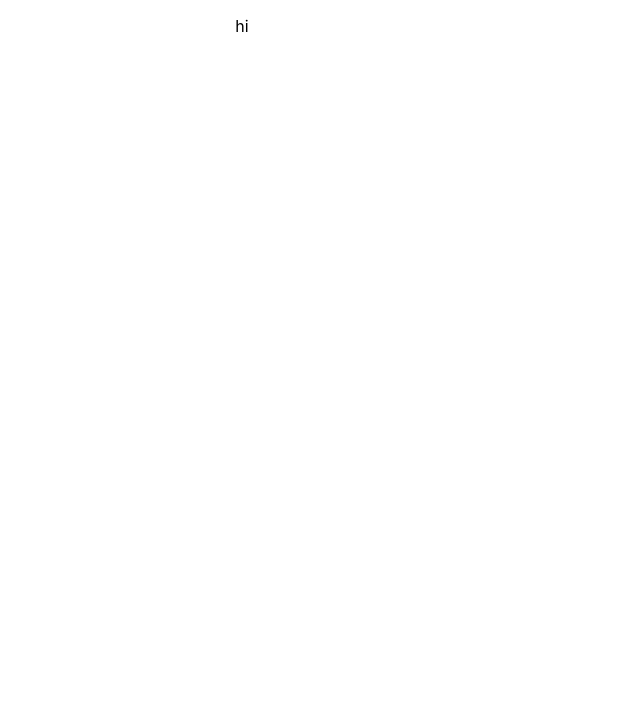
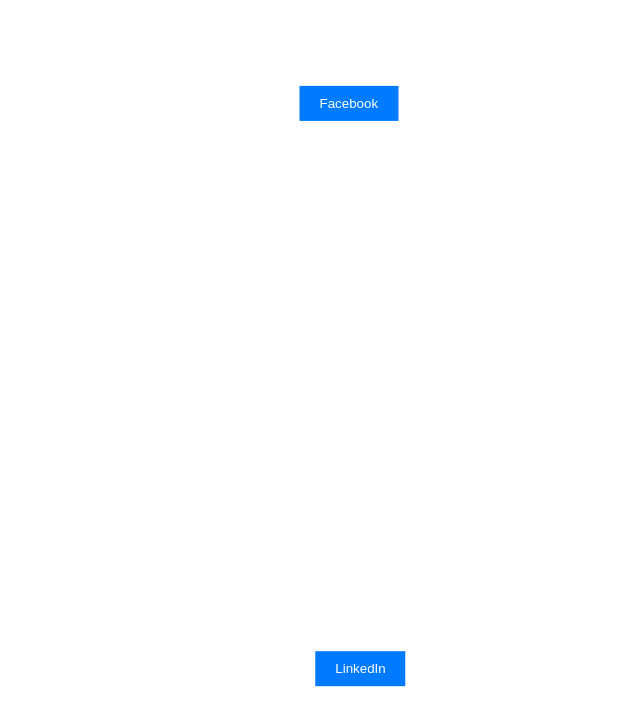
Before and after one commit to Faran71/profile, a React (Create React App) app: page /Contacts in a window 1280 px wide. Shown: the top 726 px of the page, without its empty margins (398-1038 px from the left). Built offline with nearby package versions, Linux system fonts and the light colour scheme.

Commit message:
added contacts on page

```diff
--- /dev/null
+++ b/src/components/MovingButton.css
@@ -0,0 +1,13 @@
+.moving-button {
+    position: absolute;
+    padding: 10px 20px;
+    border: none;
+    color: #fff;
+    background-color: #007bff;
+    cursor: pointer;
+    transition: background-color 0.3s;
+}
+
+.moving-button:hover {
+    background-color: #0056b3;
+}
--- /dev/null
+++ b/src/components/MovingButton.js
@@ -0,0 +1,66 @@
+import { useEffect, useRef, useState } from "react";
+import "./MovingButton.css"
+
+const MovingButton = ({children}) => {
+
+    const buttonRef = useRef(null);
+    const [isHovered, setIsHovered] = useState(false);
+    const [windowSize, setWindowSize] = useState({ width: window.innerWidth, height: window.innerHeight });
+
+    useEffect(() => {
+        const handleResize = () => {
+            setWindowSize({ width: window.innerWidth, height: window.innerHeight });
+        };
+
+        window.addEventListener('resize', handleResize);
+
+        return () => {
+            window.removeEventListener('resize', handleResize);
+        };
+    }, []);
+
+    useEffect(() => {
+        const button = buttonRef.current;
+
+        let posX = Math.random() * (windowSize.width - button.clientWidth);
+        let posY = Math.random() * (windowSize.height - button.clientHeight);
+        let speedX = (Math.random() - 0.5) * 10;
+        let speedY = (Math.random() - 0.5) * 10;
+        // let posX = 0;
+        // let posY = 0;
+        // let speedX = 0.4;
+        // let speedY = 0.4;
+
+        const moveButton = () => {
+            if (!isHovered) {
+                posX += speedX;
+                posY += speedY;
+
+                if (posX <= 0 || posX >= windowSize.width - button.clientWidth) {
+                    speedX = -speedX;
+                }
+                if (posY <= 0 || posY >= windowSize.height - button.clientHeight) {
+                    speedY = -speedY;
+                }
+
+                button.style.transform = `translate(${posX}px, ${posY}px)`;
+            }
+            requestAnimationFrame(moveButton);
+        };
+
+        moveButton();
+    },[isHovered, windowSize]);
+
+    return(
+        <button
+            ref={buttonRef}
+            className="moving-button"
+            onMouseEnter={() => setIsHovered(true)}
+            onMouseLeave={() => setIsHovered(false)}>
+                {children}
+        </button>
+    )
+
+}
+
+export default MovingButton;
--- /dev/null
+++ b/src/containers/Contacts.css
@@ -0,0 +1,6 @@
+.contacts-main{
+    position: relative;
+    width: 100vw;
+    height: 100vh;
+    overflow: hidden;
+}
--- a/src/containers/Contacts.js
+++ b/src/containers/Contacts.js
@@ -1,8 +1,14 @@
+import MovingButton from "../components/MovingButton";
+import "./Contacts.css"
+
 const Contacts = () => {
 
     return(
-        <div>
-            <p>hi</p>
+        <div className="contacts-main">
+            <MovingButton>Facebook</MovingButton>
+            <MovingButton>Instagram</MovingButton>
+            <MovingButton>GitHub</MovingButton>
+            <MovingButton>LinkedIn</MovingButton>
         </div>
     )
 
```
